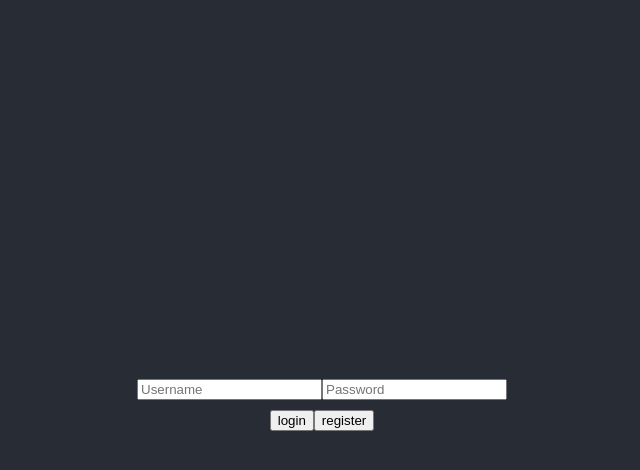
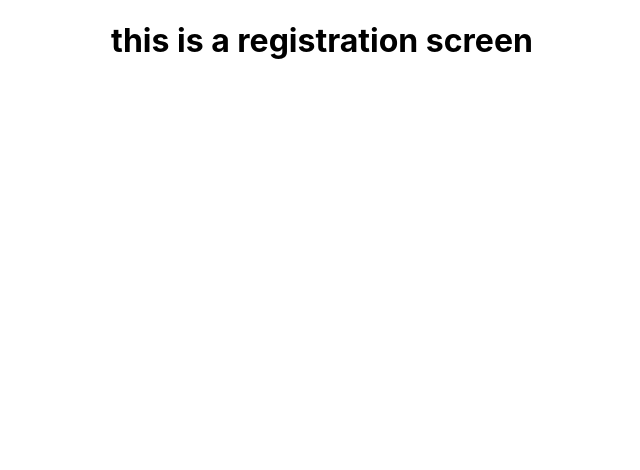
Before and after one commit to talkad/WSEP212-Commerce_System, a React (Create React App) app in the folder Client/: page /register in a window 1280 px wide. Shown: the top 470 px of the page, without its empty margins (318-958 px from the left). Built offline with nearby package versions, Linux system fonts and the light colour scheme; no server answers.

Commit message:
finally figrued this out

```diff
--- a/Client/package.json
+++ b/Client/package.json
@@ -6,6 +6,7 @@
     "@testing-library/jest-dom": "^5.11.10",
     "@testing-library/react": "^11.2.6",
     "@testing-library/user-event": "^12.8.3",
+    "framer-motion": "^4.1.8",
     "react": "^17.0.2",
     "react-dom": "^17.0.2",
     "react-scripts": "4.0.3",
--- a/Client/src/App.js
+++ b/Client/src/App.js
@@ -1,110 +1,126 @@
 import logo from './logo.svg';
 import './App.css';
 import React from "react";
-import { BrowserRouter as Router, Route, useHistory } from 'react-router-dom';
-import Login from "./Login";
+import { BrowserRouter as Router, Route, Switch } from 'react-router-dom';
 import { w3cwebsocket as W3CWebSocket } from 'websocket'
+import Visitor from "./Pages/Visitor";
+import Login from "./Pages/Login";
+import Register from "./Pages/Register";
 
-const client = new W3CWebSocket('ws://192.168.56.1:8080')
+// const client = new W3CWebSocket('ws://192.168.56.1:8080')
 
 class App extends React.Component{
 
-    constructor(props) {
-        super(props);
-        this.state = {
-            identifier: '',
-            username: '',
-            password: '',
-            flag: false,
-        };
+    // constructor(props) {
+    //     super(props);
+    //     this.state = {
+    //         identifier: '',
+    //         username: '',
+    //         password: '',
+    //         flag: false,
+    //     };
+    //
+    //     this.handleUsernameChange = this.handleUsernameChange.bind(this);
+    //     this.handlePasswordChange = this.handlePasswordChange.bind(this);
+    //     this.handleLogin = this.handleLogin.bind(this);
+    //     this.handleRegister = this.handleRegister.bind(this);
+    // }
+    //
+    // componentDidMount() {
+    //     client.onopen = () => {
+    //         console.log('WebSocket Client Connected');
+    //     };
+    //     client.onmessage = (message) => {
+    //         console.log(message);
+    //         const dataFromServer = JSON.parse(message.data);
+    //         if(dataFromServer.type === "identification"){
+    //             this.setState({identifier: dataFromServer.identifier});
+    //         }
+    //
+    //         if(dataFromServer.response === "login"){
+    //             if(dataFromServer.isFailure === true){
+    //                 alert(`registration failed. Error: ${dataFromServer.err}` )
+    //             }
+    //             else{
+    //                 this.setState({identifier: dataFromServer.result})
+    //                 alert("registered successfully");
+    //             }
+    //         }
+    //
+    //         if(dataFromServer.response === "register"){
+    //             if(dataFromServer.isFailure === true){
+    //                 alert(`login failed. Error: ${dataFromServer.err}` )
+    //             }
+    //             else{
+    //                 this.setState({identifier: dataFromServer.result});
+    //                 alert('logged in');
+    //             }
+    //         }
+    //     }
+    // }
+    //
+    // handleUsernameChange(event) {
+    //     this.setState({username: event.target.value});
+    // }
+    //
+    // handlePasswordChange(event) {
+    //     this.setState({password: event.target.value});
+    // }
+    //
+    // handleLogin(){
+    //     console.log(this.state.username);
+    //     console.log(this.state.password);
+    //     client.send(JSON.stringify({
+    //                 "action": "login",
+    //                 "identifier": this.state.identifier,
+    //                 "username": this.state.username,
+    //                 "password": this.state.password
+    //             }))
+    //     this.setState({username: '', password: ''})
+    // }
+    //
+    // handleRegister(){
+    //     console.log(this.state.username);
+    //     console.log(this.state.password);
+    //     client.send(JSON.stringify({
+    //         "action": "register",
+    //         "identifier": this.state.identifier,
+    //         "username": this.state.username,
+    //         "password": this.state.password
+    //     }))
+    //     this.setState({username: '', password: ''})
+    // }
 
-        this.handleUsernameChange = this.handleUsernameChange.bind(this);
-        this.handlePasswordChange = this.handlePasswordChange.bind(this);
-        this.handleLogin = this.handleLogin.bind(this);
-        this.handleRegister = this.handleRegister.bind(this);
-    }
-
-    componentDidMount() {
-        client.onopen = () => {
-            console.log('WebSocket Client Connected');
-        };
-        client.onmessage = (message) => {
-            console.log(message);
-            const dataFromServer = JSON.parse(message.data);
-            if(dataFromServer.type === "identification"){
-                this.setState({identifier: dataFromServer.identifier});
-            }
-
-            if(dataFromServer.response === "login"){
-                if(dataFromServer.isFailure === true){
-                    alert(`registration failed. Error: ${dataFromServer.err}` )
-                }
-                else{
-                    this.setState({identifier: dataFromServer.result})
-                    alert("registered successfully");
-                }
-            }
-
-            if(dataFromServer.response === "register"){
-                if(dataFromServer.isFailure === true){
-                    alert(`login failed. Error: ${dataFromServer.err}` )
-                }
-                else{
-                    this.setState({identifier: dataFromServer.result});
-                    alert('logged in');
-                }
-            }
-        }
-    }
-
-    handleUsernameChange(event) {
-        this.setState({username: event.target.value});
-    }
-
-    handlePasswordChange(event) {
-        this.setState({password: event.target.value});
-    }
-
-    handleLogin(){
-        console.log(this.state.username);
-        console.log(this.state.password);
-        client.send(JSON.stringify({
-                    "action": "login",
-                    "identifier": this.state.identifier,
-                    "username": this.state.username,
-                    "password": this.state.password
-                }))
-        this.setState({username: '', password: ''})
-    }
-
-    handleRegister(){
-        console.log(this.state.username);
-        console.log(this.state.password);
-        client.send(JSON.stringify({
-            "action": "register",
-            "identifier": this.state.identifier,
-            "username": this.state.username,
-            "password": this.state.password
-        }))
-        this.setState({username: '', password: ''})
-    }
+    // render() {
+    //     const thisPage = <div className="App">
+    //         <header className="App-header">
+    //             <form>
+    //                 <input type="text" name="username" placeholder="Username" value={this.state.username}
+    //                        onChange={this.handleUsernameChange}/>
+    //                 <input type="password" name="password" placeholder="Password" value={this.state.password}
+    //                        onChange={this.handlePasswordChange}/>
+    //             </form>
+    //             <form>
+    //                 <button type="button" onClick={this.handleLogin}>login</button>
+    //                 <button type="button" onClick={this.handleRegister}>register</button>
+    //             </form>
+    //         </header>
+    //     </div>;
+    //     return (thisPage);
+    // }
 
     render() {
-        const thisPage = <div className="App">
-            <header className="App-header">
-                <form>
-                    <input type="text" name="username" placeholder="Username" value={this.state.username}
-                           onChange={this.handleUsernameChange}/>
-                    <input type="password" name="password" placeholder="Password" value={this.state.password}
-                           onChange={this.handlePasswordChange}/>
-                </form>
-                <form>
-                    <button type="button" onClick={this.handleLogin}>login</button>
-                    <button type="button" onClick={this.handleRegister}>register</button>
-                </form>
-            </header>
-        </div>;
-        return (this.state.flag ? <Login/> : thisPage);
+        return(
+            <Router>
+                <div className="App">
+                    <Switch>
+                        <Route exact path="/" component={Visitor} />
+                        <Route path="/login" component={Login} />
+                        <Route path="/register" component={Register} />
+                    </Switch>
+                </div>
+            </Router>
+        )
     }
 }
 
--- a/Client/src/Login.js
+++ /dev/null
@@ -1,15 +0,0 @@
-import React from "react";
-
-class Login extends React.Component{
-    render() {
-        return (
-            <div className="Login">
-                <header className="Login-header">
-                    <h1>this is a login page</h1>
-                </header>
-            </div>
-        )
-    }
-}
-
-export default Login
--- /dev/null
+++ b/Client/src/Pages/Login.js
@@ -0,0 +1,16 @@
+import React from "react";
+
+
+class Login extends React.Component{
+
+
+    render(){
+        return (
+            <div>
+                <h1>this is a login screen</h1>
+            </div>
+        );
+    }
+}
+
+export default Login;
--- /dev/null
+++ b/Client/src/Pages/Register.js
@@ -0,0 +1,16 @@
+import React from "react";
+
+
+class Register extends React.Component{
+
+
+    render(){
+        return (
+            <div>
+                <h1>this is a registration screen</h1>
+            </div>
+        );
+    }
+}
+
+export default Register;
--- /dev/null
+++ b/Client/src/Pages/Visitor.js
@@ -0,0 +1,23 @@
+import React from "react";
+import { Link } from 'react-router-dom'
+import Login from './Login'
+
+
+class Visitor extends React.Component{
+
+    render() {
+        return(
+            <div className="Visitor">
+                <h1>welcome to the commerce system</h1>
+                <Link to="/login">
+                    <button>login</button>
+                </Link>
+                <Link to="/register">
+                    <button>register</button>
+                </Link>
+            </div>
+        );
+    }
+}
+
+export default Visitor;
--- a/Client/src/index.js
+++ b/Client/src/index.js
@@ -1,23 +1,14 @@
 import React from 'react';
 import ReactDOM from 'react-dom';
 import './index.css';
-import App from './App';
-import Login from "./Login";
+import Visitor from './Pages/Visitor'
+import App from './App'
 import reportWebVitals from './reportWebVitals';
 
-let flag = true;
-let toRender;
-
-if(flag){
-    toRender = <App/>
-}
-else{
-    toRender = <Login/>
-}
 
 ReactDOM.render(
   <React.StrictMode>
-      {toRender}
+      <App/>
   </React.StrictMode>,
   document.getElementById('root')
 );
```
Also changed, not shown: 1 other file (tests, documents, lock files or other folders).
